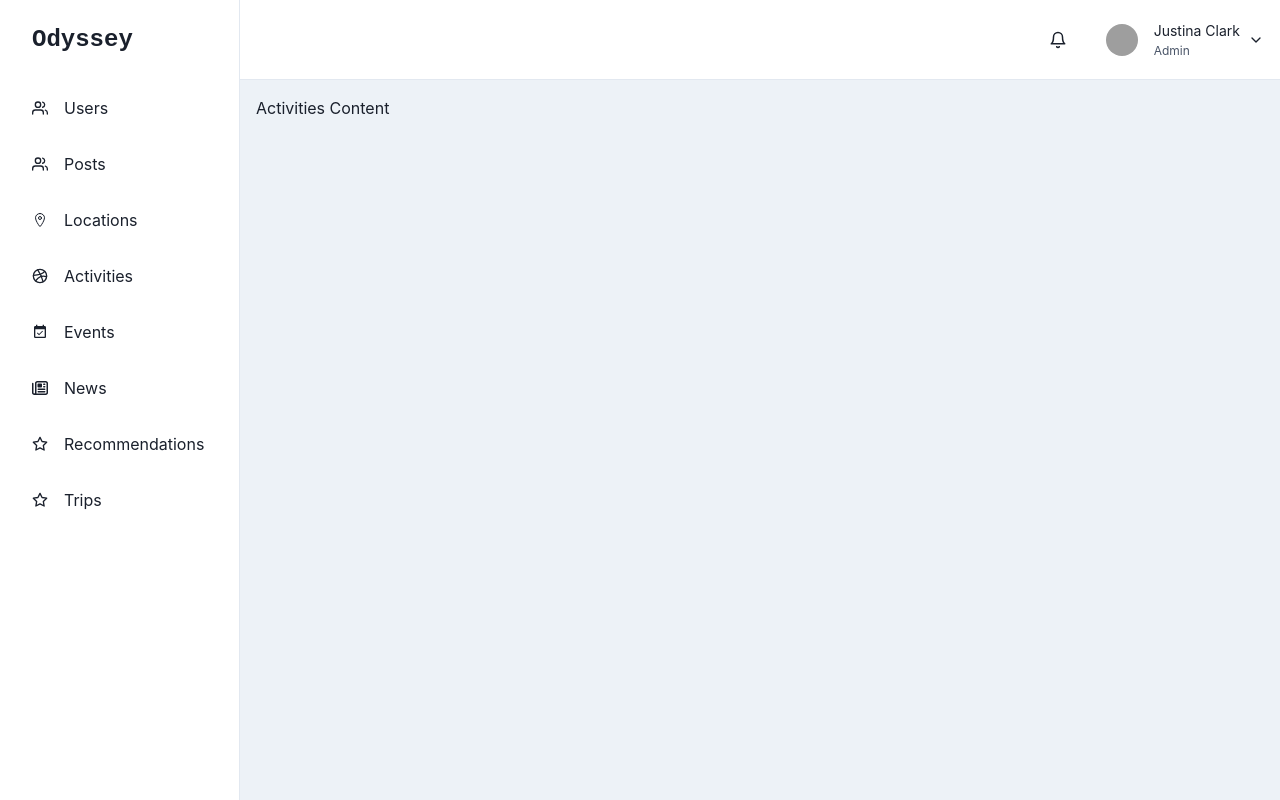
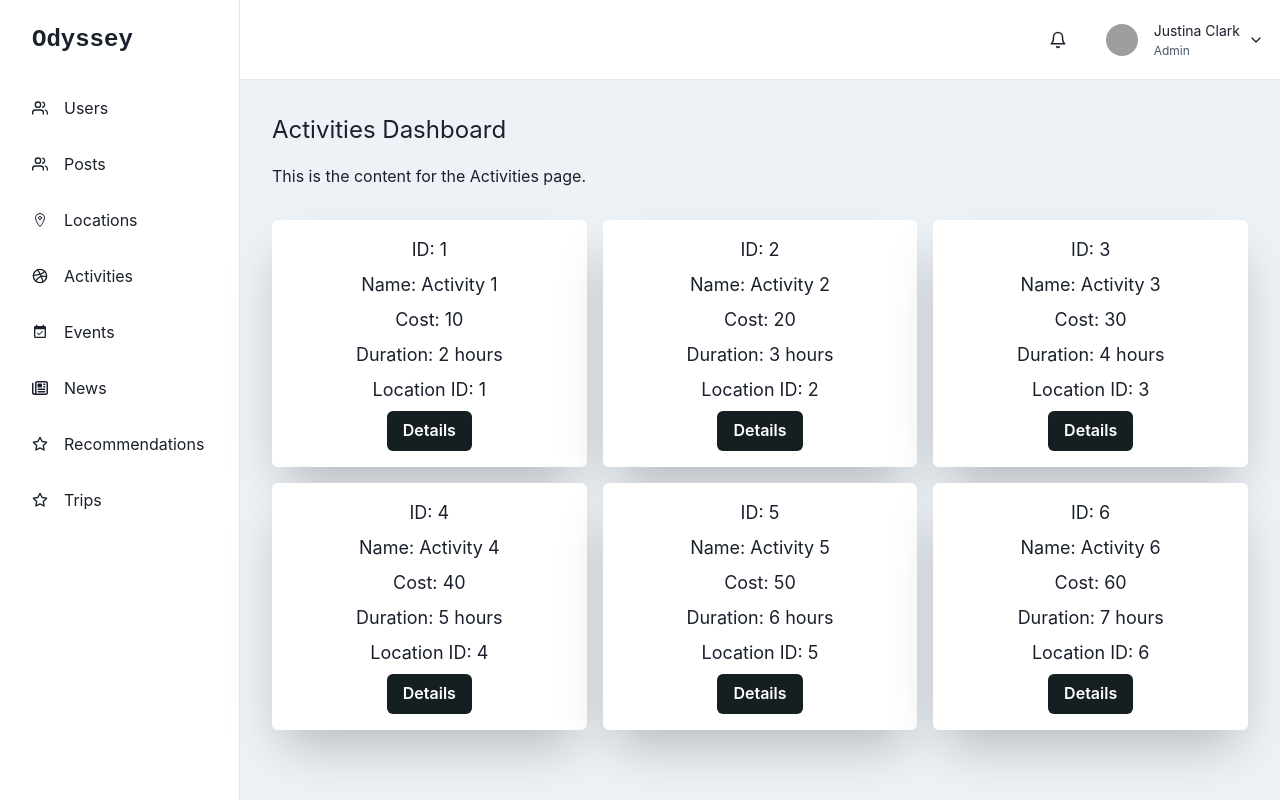
Before and after one commit to Odyssey-Project-SSH/odyssey-administration, a React (Vite) app in the folder admin-frontend/: page /dashboard in a window 1280 px wide. Both pictures are taken after a click on the element "Activities". Built offline with nearby package versions, Linux system fonts and the light colour scheme; grey boxes are pictures that could not be loaded.

Commit message:
ODY-57: Activities Dashboard

```diff
--- /dev/null
+++ b/admin-frontend/src/components/shared/Activities.jsx
@@ -0,0 +1,167 @@
+import React, { useState } from 'react';
+import {
+  Box,
+  Text,
+  Button,
+  useColorModeValue,
+  VStack,
+  SimpleGrid,
+  Modal,
+  ModalOverlay,
+  ModalContent,
+  ModalHeader,
+  ModalFooter,
+  ModalBody,
+  ModalCloseButton,
+  Input,
+} from '@chakra-ui/react';
+
+const Activities = () => {
+  const [isOpen, setIsOpen] = useState(false);
+  const [activities, setActivities] = useState([
+    { id: "1", name: "Activity 1", cost: 10, duration: 2, locationId: 1 },
+    { id: "2", name: "Activity 2", cost: 20, duration: 3, locationId: 2 },
+    { id: "3", name: "Activity 3", cost: 30, duration: 4, locationId: 3 },
+    { id: "4", name: "Activity 4", cost: 40, duration: 5, locationId: 4 },
+    { id: "5", name: "Activity 5", cost: 50, duration: 6, locationId: 5 },
+    { id: "6", name: "Activity 6", cost: 60, duration: 7, locationId: 6 },
+  ]);
+  const [selectedActivityId, setSelectedActivityId] = useState(null);
+  const [newName, setNewName] = useState('');
+  const [newCost, setNewCost] = useState('');
+  const [newDuration, setNewDuration] = useState('');
+  const [newLocationId, setNewLocationId] = useState('');
+
+  const onClose = () => {
+    setIsOpen(false);
+    setNewName('');
+    setNewCost('');
+    setNewDuration('');
+    setNewLocationId('');
+  };
+
+  const onOpen = (activityId) => {
+    setSelectedActivityId(activityId);
+    setIsOpen(true);
+  };
+
+  const deleteActivity = () => {
+    const updatedActivities = activities.filter(activity => activity.id !== selectedActivityId);
+    setActivities(updatedActivities);
+    onClose();
+  };
+
+  const updateActivityDetails = () => {
+    const updatedActivities = activities.map(activity => {
+      if (activity.id === selectedActivityId) {
+        return {
+          ...activity,
+          name: newName || activity.name,
+          cost: newCost || activity.cost,
+          duration: newDuration || activity.duration,
+          locationId: newLocationId || activity.locationId,
+        };
+      }
+      return activity;
+    });
+    setActivities(updatedActivities);
+    onClose();
+  };
+
+  return (
+    <Box p={4}>
+      <Text fontSize="2xl" mb={4}>Activities Dashboard</Text>
+      <Text mb={8}>This is the content for the Activities page.</Text>
+      <VStack align="start" spacing={4} w="100%">
+        <SimpleGrid columns={[1, 2, 3]} spacing={4} w="100%">
+          {activities.map(activity => (
+            <CardSection
+              key={activity.id}
+              id={activity.id}
+              name={activity.name}
+              cost={activity.cost}
+              duration={activity.duration}
+              locationId={activity.locationId}
+              onOpen={() => onOpen(activity.id)}
+            />
+          ))}
+        </SimpleGrid>
+      </VStack>
+      <ActivityModal
+        isOpen={isOpen}
+        onClose={onClose}
+        onDelete={deleteActivity}
+        onUpdate={updateActivityDetails}
+        newName={newName}
+        setNewName={setNewName}
+        newCost={newCost}
+        setNewCost={setNewCost}
+        newDuration={newDuration}
+        setNewDuration={setNewDuration}
+        newLocationId={newLocationId}
+        setNewLocationId={setNewLocationId}
+      />
+    </Box>
+  );
+};
+
+const CardSection = ({ id, name, cost, duration, locationId, onOpen }) => (
+  <Box
+    w={'100%'}
+    h={'100%'}
+    bg={useColorModeValue('white', 'gray.800')}
+    boxShadow={'2xl'}
+    rounded={'md'}
+    overflow={'hidden'}
+    position="relative"
+    display="flex"
+    flexDirection="column"
+    alignItems="center"
+    justifyContent="center"
+    p={4}
+  >
+    <Text fontSize="lg" mb={2}>ID: {id}</Text>
+    <Text fontSize="lg" mb={2}>Name: {name}</Text>
+    <Text fontSize="lg" mb={2}>Cost: {cost}</Text>
+    <Text fontSize="lg" mb={2}>Duration: {duration} hours</Text>
+    <Text fontSize="lg" mb={2}>Location ID: {locationId}</Text>
+    <Button
+      onClick={onOpen}
+      bg={useColorModeValue('#151f21', 'gray.900')}
+      color={'white'}
+      rounded={'md'}
+      _hover={{
+        transform: 'translateY(-2px)',
+        boxShadow: 'lg',
+      }}
+    >
+      Details
+    </Button>
+  </Box>
+);
+
+const ActivityModal = ({ isOpen, onClose, onDelete, onUpdate, newName, setNewName, newCost, setNewCost, newDuration, setNewDuration, newLocationId, setNewLocationId }) => (
+  <Modal isOpen={isOpen} onClose={onClose}>
+    <ModalOverlay />
+    <ModalContent>
+      <ModalHeader>Activity Details</ModalHeader>
+      <ModalCloseButton />
+      <ModalBody>
+        <Text>Name:</Text>
+        <Input value={newName} onChange={(e) => setNewName(e.target.value)} />
+        <Text mt={4}>Cost:</Text>
+        <Input type="number" value={newCost} onChange={(e) => setNewCost(e.target.value)} />
+        <Text mt={4}>Duration (hours):</Text>
+        <Input type="number" value={newDuration} onChange={(e) => setNewDuration(e.target.value)} />
+        <Text mt={4}>Location ID:</Text>
+        <Input type="number" value={newLocationId} onChange={(e) => setNewLocationId(e.target.value)} />
+      </ModalBody>
+      <ModalFooter>
+        <Button colorScheme="blue" mr={3} onClick={onUpdate}>Update</Button>
+        <Button colorScheme="red" onClick={onDelete}>Delete</Button>
+      </ModalFooter>
+    </ModalContent>
+  </Modal>
+);
+
+export default Activities;
--- a/admin-frontend/src/components/shared/SidebarWithHeader.jsx
+++ b/admin-frontend/src/components/shared/SidebarWithHeader.jsx
@@ -38,6 +38,7 @@ import Users from './Users';
 import Locations from './Locations'
 import Events from './Events';
 import PostsDashboard from './Posts';
+import Activities from './Activities'
 
 const LinkItems = [
     { name: 'Users', icon: FiUsers, link: "" },
@@ -79,7 +80,7 @@ export default function SidebarWithHeader({ children }) {
                 {selectedContent === 'Users' && <Users />}
                 {selectedContent === 'Locations' && <Locations />}
                 {selectedContent === 'Posts' && <PostsDashboard />}
-                {selectedContent === 'Activities' && <Text>Activities Content</Text>}
+                {selectedContent === 'Activities' && <Activities/>}
                 {selectedContent === 'Events' && <Events />}
                 {selectedContent === 'News' && <Text>News Content</Text>}
                 {selectedContent === 'Recommendations' && <Recommendations />}
```
